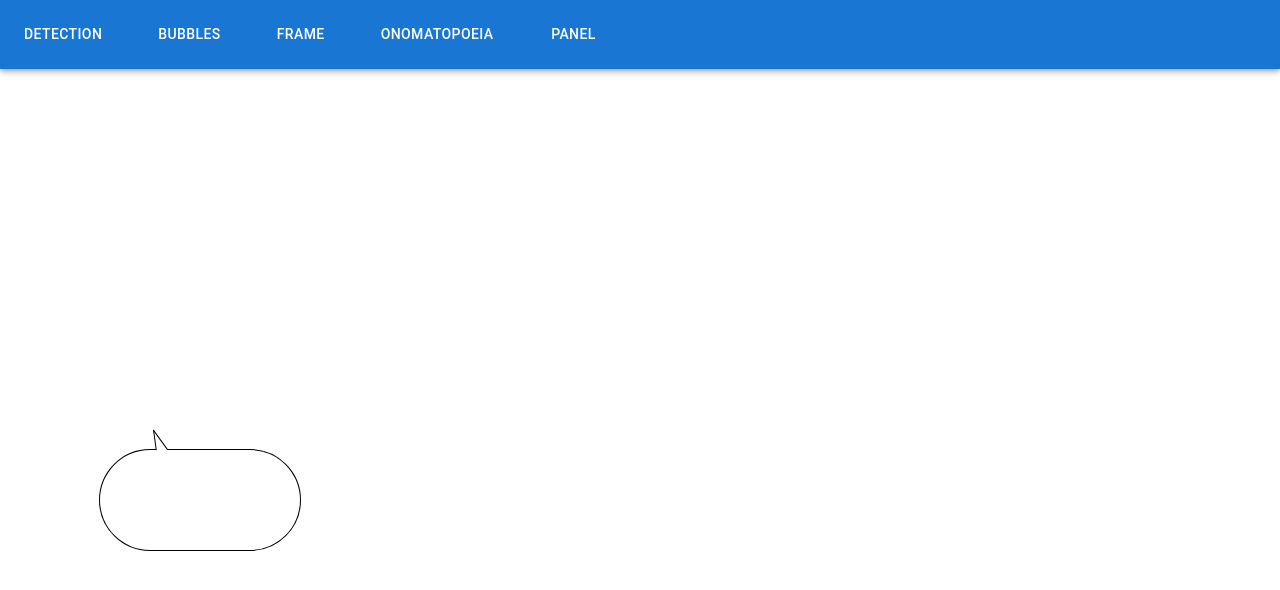
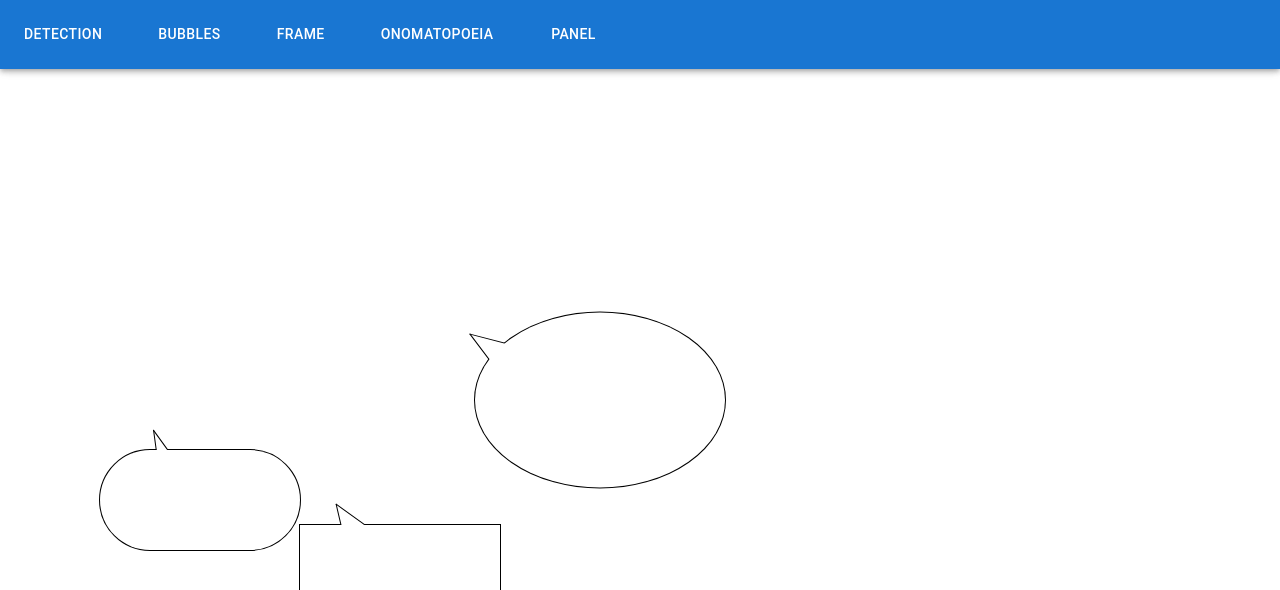
Before and after one commit to NumaoTakuya/manga_generator_test, a Next.js app: page /bubbles in a window 1280 px wide. Shown: the top 590 px of the page. Built offline with nearby package versions, Linux system fonts and the light colour scheme.

Commit message:
bubble with face detection

```diff
--- a/src/components/Bubble.tsx
+++ b/src/components/Bubble.tsx
@@ -10,8 +10,14 @@ import Size from "@/utils/classes/Size";
 import useMousePosition from "@/utils/hooks/useMousePosition";
 import tailReducer from "./Bubbles/tailReducer";
 
-const Bubble: React.FC<BubbleProps> = ({ type, size, position }) => {
-  const mousePosition = useMousePosition();
+const Bubble: React.FC<BubbleProps> = ({
+  type,
+  size,
+  position,
+  targetPosition,
+}) => {
+  let mousePosition = useMousePosition(); // TODO: 口（対象）の座標に変更する
+  mousePosition = targetPosition ? targetPosition : mousePosition;
 
   // Bubble
   const viewBoxSize: Size = size;
@@ -57,6 +63,7 @@ const Bubble: React.FC<BubbleProps> = ({ type, size, position }) => {
     x3: state.tailPos.x - tailSize.width / 2,
     y3: state.tailPos.y + tailSize.height / 2,
   };
+
   const strokeWidth = 1; //TODO: typeによって分類
   const tail = <Tail points={points} state={state} strokeWidth={strokeWidth} />;
 
--- a/src/components/Tail.js
+++ b/src/components/Tail.js
@@ -1,4 +1,5 @@
 const Tail = ({ points, state, strokeWidth }) => {
+  if (!points.x1) return null;
   return (
     <g transform={`rotate(${state.rotation}, ${state.tailPos.x}, ${state.tailPos.y})`}>
       <polygon
--- a/src/pages/bubbles.js
+++ b/src/pages/bubbles.js
@@ -17,8 +17,8 @@ const BubblePage = () => {
     >
       <NavigationBar />
       <Bubble type="rounded" size={new Size(400, 200)} position={new Point(200, 500)} />
-      {/* <Bubble type="square" size={new Size(40, 30)} position={new Point(40, 60)}/>
-      <Bubble type="ellipse" size={new Size(50, 35)} position={new Point(60, 40)}/> */}
+      <Bubble type="square" size={new Size(400, 300)} position={new Point(400, 600)}/>
+      <Bubble type="ellipse" size={new Size(500, 350)} position={new Point(600, 400)}/>
     </div>
   );
 };
--- a/src/pages/panel.js
+++ b/src/pages/panel.js
@@ -6,6 +6,8 @@ import CalculateImageAR from "../utils/CalculateImageAR";
 import useDetectFace from "../utils/hooks/useDetectFace";
 import Bubble from "../components/Bubble";
 import Point from "../utils/classes/Point";
+import Size from "../utils/classes/Size";
+import getRandomPointOnUnitCircle from "../utils/getRandomPointOnUnitCircle";
 
 const PanelPage = () => {
   //Image
@@ -37,21 +39,59 @@ const PanelPage = () => {
     detectFace.detections,
     detectFace.handleDetect,
   ];
-  const mouth = detections ? detections[0].landmarks.getMouth() : null;
-  const mouthPosition = mouth
-    ? {
-        x: mouth[14].x.toFixed(2),
-        y: mouth[14].y.toFixed(2),
-      }
-    : Point.ZERO;
+  const [mouthPosition, setMouthPosition] = useState(Point.ZERO);
+
+  useEffect(() => {
+    if (modelsLoaded) {
+      handleDetect(() => {});
+    }
+    // eslint-disable-next-line react-hooks/exhaustive-deps
+  }, [modelsLoaded]);
+
+  useEffect(() => {
+    if (detections) {
+      const imageRect = imageElement.getBoundingClientRect();
+      const mouth = detections[0].landmarks.getMouth();
+      const newMouthPosition = new Point(
+        imageRect.left + mouth[14].x,
+        imageRect.top + mouth[14].y
+      );
+      setMouthPosition(newMouthPosition);
+    }
+    // eslint-disable-next-line react-hooks/exhaustive-deps
+  }, [detections]);
 
   // Bubble
   // Relative positions of bubbles to mouth position
-  const bubbleRelPos = [
-    { x: 100, y: -100 },
-    { x: -100, y: -20 },
-    { x: 100, y: 70 },
+  const bubbleTypes = ["rounded", "square", "ellipse"];
+  const r = Math.random() * Math.PI * 2;
+  const r1 = getRandomPointOnUnitCircle(r);
+  const r2 = getRandomPointOnUnitCircle(r + 2);
+  const r3 = getRandomPointOnUnitCircle(r + 4);
+  const bubbleRelativePositions = [
+    r1.multiply(230),
+    r2.multiply(300),
+    r3.multiply(250),
   ];
+  const bubbleSizes = [
+    new Size(300, 400),
+    new Size(400, 300),
+    new Size(450, 300),
+  ];
+
+  const bubble = (index) => {
+    return (
+      <>
+        <Bubble
+          key={index}
+          type={bubbleTypes[index]}
+          size={bubbleSizes[index]}
+          position={mouthPosition.add(bubbleRelativePositions[index])}
+          targetPosition={mouthPosition}
+        />
+      </>
+    );
+  };
 
   return (
     <Container
@@ -72,6 +112,9 @@ const PanelPage = () => {
         width={width}
         height={height}
       />
+      {Array(3)
+        .fill(null)
+        .map((_, index) => bubble(index))}
     </Container>
   );
 };
--- a/src/utils/Bubble/BubbleProps.ts
+++ b/src/utils/Bubble/BubbleProps.ts
@@ -6,6 +6,7 @@ type BubbleProps = {
   type: BubbleType;
   size: Size;
   position: Point;
+  targetPosition: Point;
 };
 
 export default BubbleProps;
--- /dev/null
+++ b/src/utils/getRandomPointOnUnitCircle.js
@@ -0,0 +1,8 @@
+import Point from "./classes/Point";
+
+export default function getPointOnUnitCircle(angle) {
+  angle = angle ? angle : Math.random() * 2 * Math.PI;
+  const x = Math.cos(angle);
+  const y = Math.sin(angle);
+  return new Point(x, y);
+}
```
Also changed, not shown: src/components/CropImage.js (line endings or trailing spaces).
